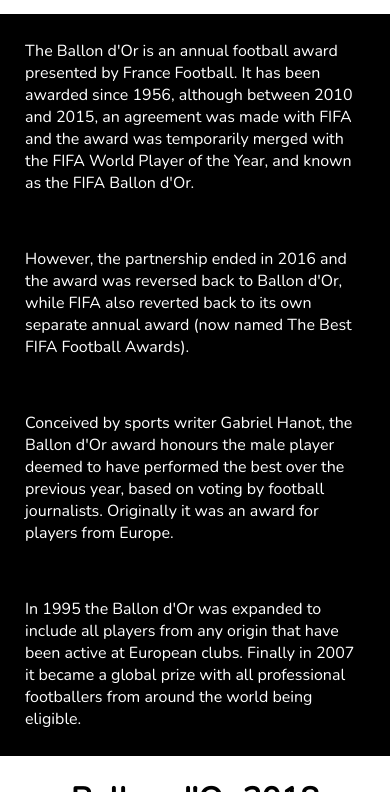
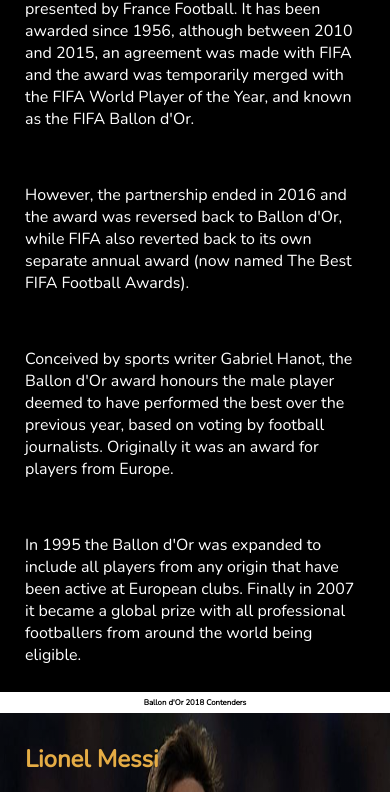
Before and after one commit to kamal1122/Responsive-page1, a plain HTML site: page index.html in a window 390 px wide. Shown: the part 302-1094 px from the top of the page. Drawn offline with nearby package versions, Linux system fonts and the light colour scheme.

Commit message:
Initial commit

```diff
--- a/css/style5.css
+++ b/css/style5.css
@@ -77,7 +77,7 @@ html,body{
 	background-color: white;
 	color:black;
 	text-align:center;
-	font-size:100%;
+	font-size:2vw;
 	background-size:100% 100%;
 
 	}
@@ -137,7 +137,7 @@ html,body{
 }
 @media screen and (max-width: 700px) {
     .container2{
-    		font-size:100%;
+    		font-size:1vw;
     }
     .container3{
 
```
